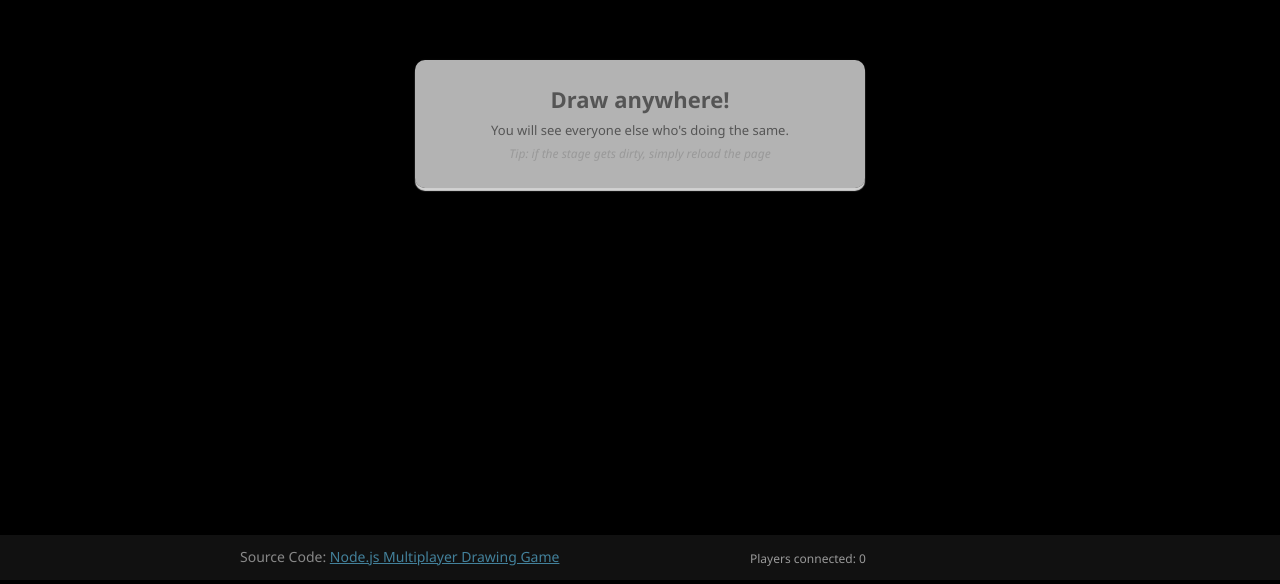
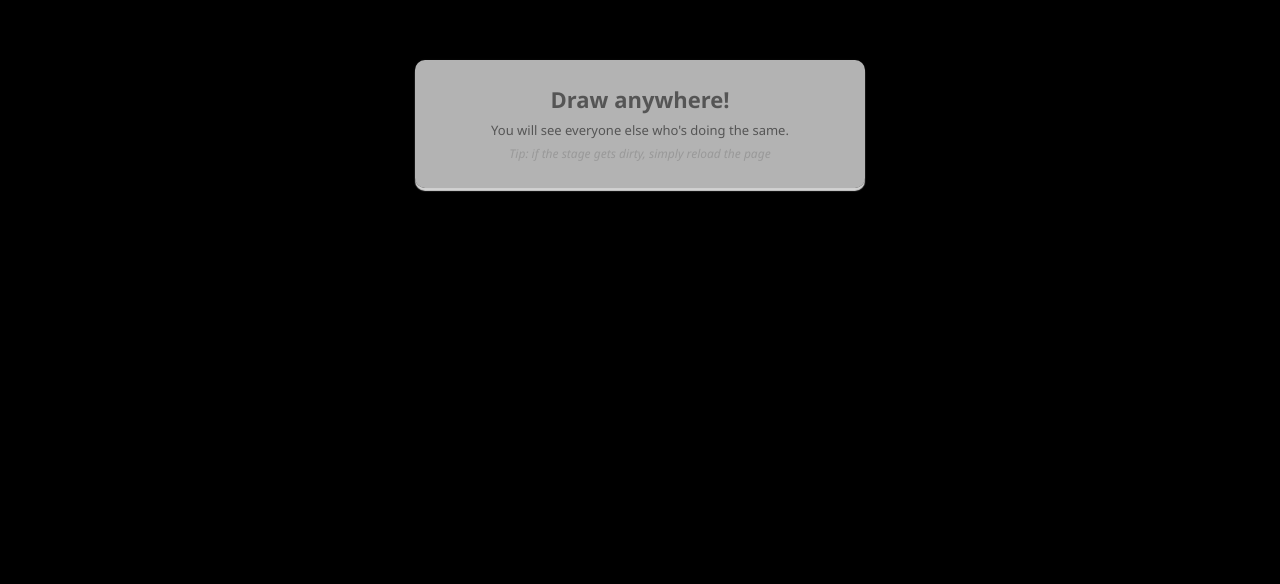
Before and after one commit to Dussisko/test-draw, a website: page index.html in a window 1280 px wide. Shown: the part 220-804 px from the top of the page. Drawn offline with nearby package versions, Linux system fonts and the light colour scheme; no server answers.

Commit message:
Update index.html

```diff
--- a/index.html
+++ b/index.html
@@ -27,10 +27,7 @@
 			<h3>Tip: if the stage gets dirty, simply reload the page</h3>
 		</hgroup>
 
-        <footer>
-	        <h2><i>Source Code:</i> <a href="https://github.com/DulceBellumInexpertis/NodeDrawingGame" target='_blank'>Node.js Multiplayer Drawing Game</a></h2>
-            <p class='tzine' id='onlineCounter' href=''>Players connected: 0</p>
-        </footer>
+
 
         <!-- JavaScript includes. Notice that socket.io.js is served by node.js -->
 		<script src="/socket.io/socket.io.js"></script>
```
